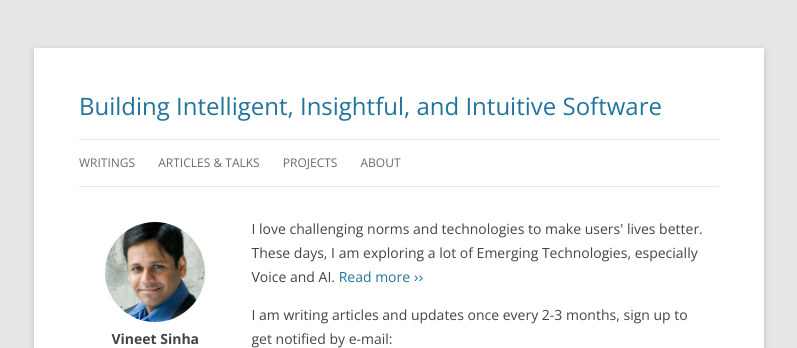
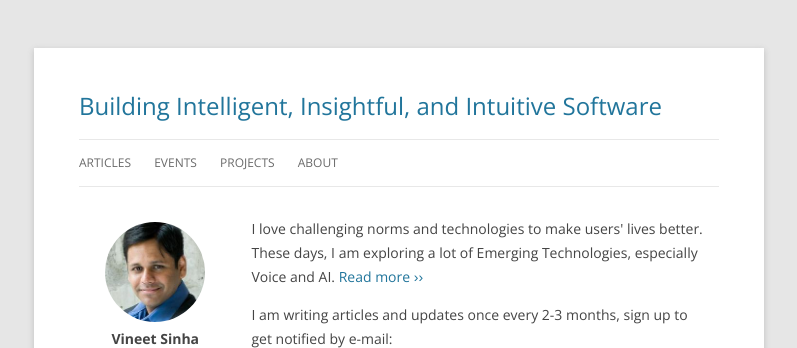
Before and after one commit to i3labs/i3labs.github.io, a Jekyll site: the page built from index.html, in a window 1280 px wide. Shown: the top 348 px of the page, without its empty margins (241-1038 px from the left). Built offline with Jekyll 4.4.1, drawn with Linux system fonts in a browser that asks for light colours; comment, search, counter and statistics services are not loaded.

Commit message:
better naming and menu item active

```diff
--- a/_includes/header.html
+++ b/_includes/header.html
@@ -22,8 +22,17 @@
 
     <div class="trigger">
       <nav class="site-nav">
-        <a {% if page.url == '/blog/' %}class="menu-item active"{% else %}class="menu-item" href="/blog/"{% endif %}>Writings</a>
-        <a {% if page.url == '/talks' %}class="menu-item active"{% else %}class="menu-item" href="/talks"{% endif %}>Articles &amp; Talks</a>
+        {% assign yyyyIfAvail = page.url | remove_first: '/' | split: '/' | first %}
+        {% assign yyyyIfAvailLen = yyyyIfAvail | size %}
+        <!-- z{{ yyyyIfAvailLen }}z -->
+        {% if page.url == '/blog/' %}
+          <a class="menu-item active">Articles</a>
+        {% elsif yyyyIfAvailLen == 4 %}
+          <a class="menu-item active" href="/blog/">Articles</a>
+        {% else %}
+          <a class="menu-item" href="/blog/">Articles</a>
+        {% endif %}
+        <a {% if page.url == '/talks' %}class="menu-item active"{% else %}class="menu-item" href="/talks"{% endif %}>Events</a>
         <a {% if page.url == '/projects' %}class="menu-item active"{% else %}class="menu-item" href="/projects"{% endif %}>Projects</a>
         <a {% if page.url == '/about' %}class="menu-item active"{% else %}class="menu-item" href="/about"{% endif %}>About</a>
       </nav>
```
